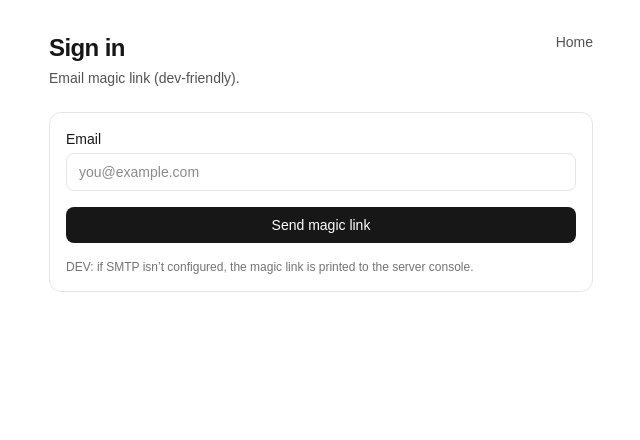
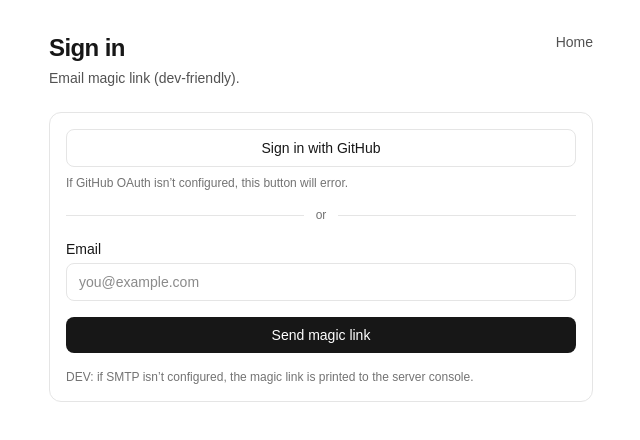
Before and after one commit to michaelasper/headstash, a Next.js app: page /auth/signin in a window 1280 px wide. Shown: the top 440 px of the page, without its empty margins (319-959 px from the left). Built offline with nearby package versions, Linux system fonts and the light colour scheme.

Commit message:
feat(auth): add optional GitHub OAuth provider

```diff
--- a/src/app/auth/signin/SignInForm.tsx
+++ b/src/app/auth/signin/SignInForm.tsx
@@ -10,6 +10,28 @@ export default function SignInForm() {
 
   return (
     <Card>
+      <div className="flex flex-col gap-4">
+        <div>
+          <button
+            type="button"
+            onClick={async () => {
+              await signIn("github", { callbackUrl: "/me" });
+            }}
+            className="w-full rounded-lg border border-neutral-200 bg-white px-4 py-2 text-sm font-medium hover:bg-neutral-50 focus-visible:ring-2 focus-visible:ring-neutral-200"
+          >
+            Sign in with GitHub
+          </button>
+          <p className="mt-2 text-xs text-neutral-500">
+            If GitHub OAuth isn’t configured, this button will error.
+          </p>
+        </div>
+
+        <div className="flex items-center gap-3">
+          <div className="h-px flex-1 bg-neutral-200" />
+          <div className="text-xs text-neutral-500">or</div>
+          <div className="h-px flex-1 bg-neutral-200" />
+        </div>
+
         <form
           onSubmit={async (e) => {
             e.preventDefault();
@@ -41,6 +63,7 @@ export default function SignInForm() {
             DEV: if SMTP isn’t configured, the magic link is printed to the server console.
           </p>
         </form>
+      </div>
     </Card>
   );
 }
--- a/src/auth.ts
+++ b/src/auth.ts
@@ -1,4 +1,5 @@
 import EmailProvider from "next-auth/providers/email";
+import GitHubProvider from "next-auth/providers/github";
 import type { NextAuthOptions } from "next-auth";
 
 import { PrismaAdapter } from "@next-auth/prisma-adapter";
@@ -10,6 +11,14 @@ const hasSmtp = !!process.env.EMAIL_SERVER_HOST;
 export const authOptions: NextAuthOptions = {
   adapter: PrismaAdapter(prisma),
   providers: [
+    ...(process.env.GITHUB_CLIENT_ID && process.env.GITHUB_CLIENT_SECRET
+      ? [
+          GitHubProvider({
+            clientId: process.env.GITHUB_CLIENT_ID,
+            clientSecret: process.env.GITHUB_CLIENT_SECRET,
+          }),
+        ]
+      : []),
     EmailProvider({
       // If SMTP is configured, use it. Otherwise, we still register the provider,
       // but override sendVerificationRequest to log the magic link (DEV ONLY).
```
Also changed, not shown: 2 other files (tests, documents, lock files or other folders). Lines whose indentation alone changed are shown as unchanged.
